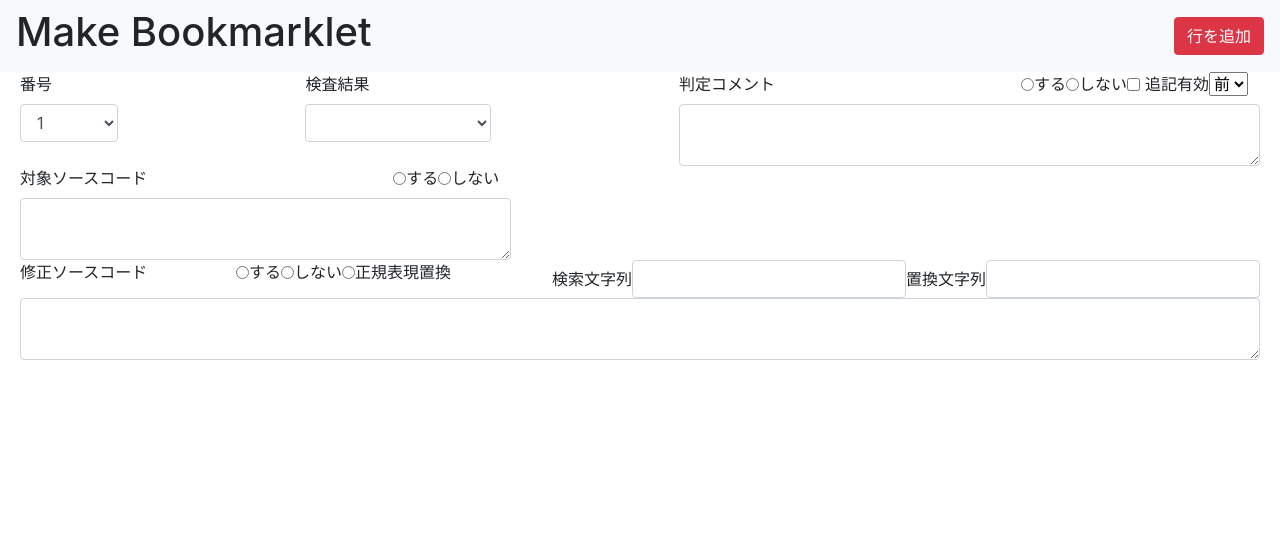
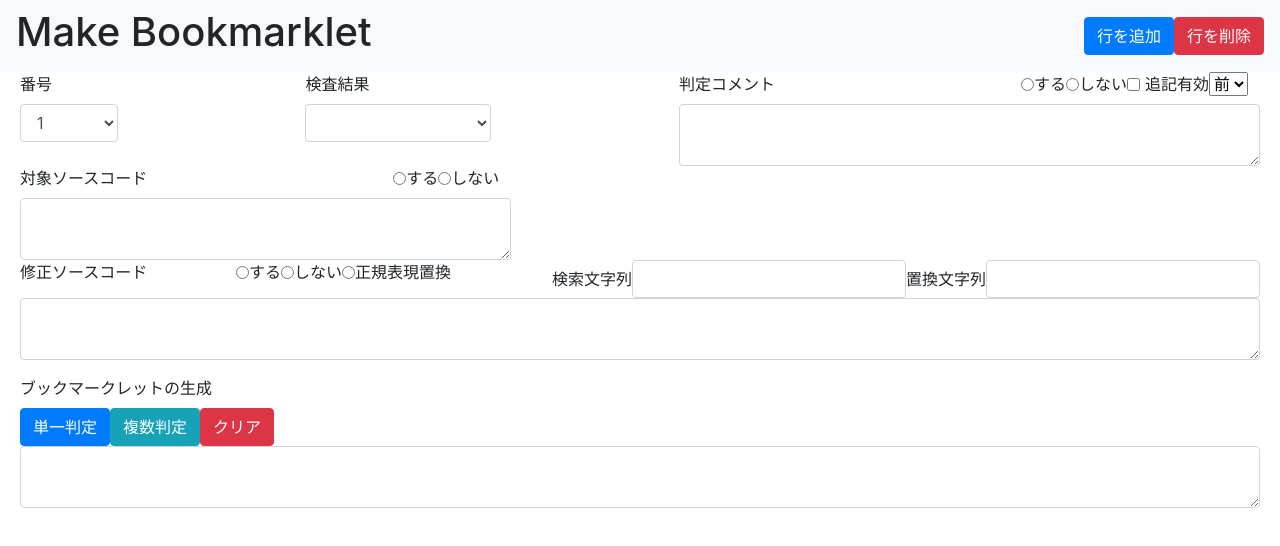
Before and after one commit to szkmiyabi/makebk, a website: page src/index.html in a window 1280 px wide. Drawn offline with nearby package versions, Linux system fonts and the light colour scheme.

Commit message:
行削除を実装

```diff
--- a/src/index.html
+++ b/src/index.html
@@ -13,11 +13,15 @@
 <header class="sticky-top bg-light">
 <nav class="navbar navbar-light">
 <h1>Make Bookmarklet</h1>
-    <div class="form-inline"><button class="btn btn-danger" id="bkm_formgroup_add">行を追加</button></div>
+    <div class="form-inline">
+        <button class="btn btn-primary" id="bkm_formgroup_add_btn">行を追加</button>
+        <button class="btn btn-danger" id="bkm_formgroup_del_btn">行を削除</button>
+    </div>
 </nav>
 </header>
 
 <div class="wrap">
+
 <ul id="bookmarklet-ui">
     <li class="form-line">
         <div class="form-group">
@@ -76,6 +80,17 @@
         </div>
     </li>
 </ul>
+
+<div class="form-group">
+    <label>ブックマークレットの生成</label>
+    <div class="form-inline">
+        <button class="btn btn-primary" id="bkm_single_create_btn">単一判定</button>
+        <button class="btn btn-info" id="bkm_all_create_btn">複数判定</button>
+        <button class="btn btn-danger" id="bkm_clear_btn">クリア</button>
+    </div>
+    <textarea id="bkm_body" class="form-control"></textarea>
+</div>
+
 </div>
 
 </body>
--- a/src/script.js
+++ b/src/script.js
@@ -25,7 +25,7 @@ jQuery(function($){
     create_bkm_comment_add_point($("#bkm_comment_add_point_1"));
 
     //行を追加をクリック
-    $("#bkm_formgroup_add").on("click", function(){
+    $("#bkm_formgroup_add_btn").on("click", function(){
         //下処理
         var nx = $("#bookmarklet-ui li").length + 1;
         $("#bookmarklet-ui").append("<li>");
@@ -177,6 +177,12 @@ jQuery(function($){
         $(srccode_div + " textarea").attr({id: "bkm_srccode_" + nx, class: "form-control"});
     });
 
+    //行を削除クリック
+    $("#bkm_formgroup_del_btn").on("click", function(){
+        if($("#bookmarklet-ui li").length < 2) return;
+        $("#bookmarklet-ui li:last-child").remove();
+    });
+
 
 
 });
```
